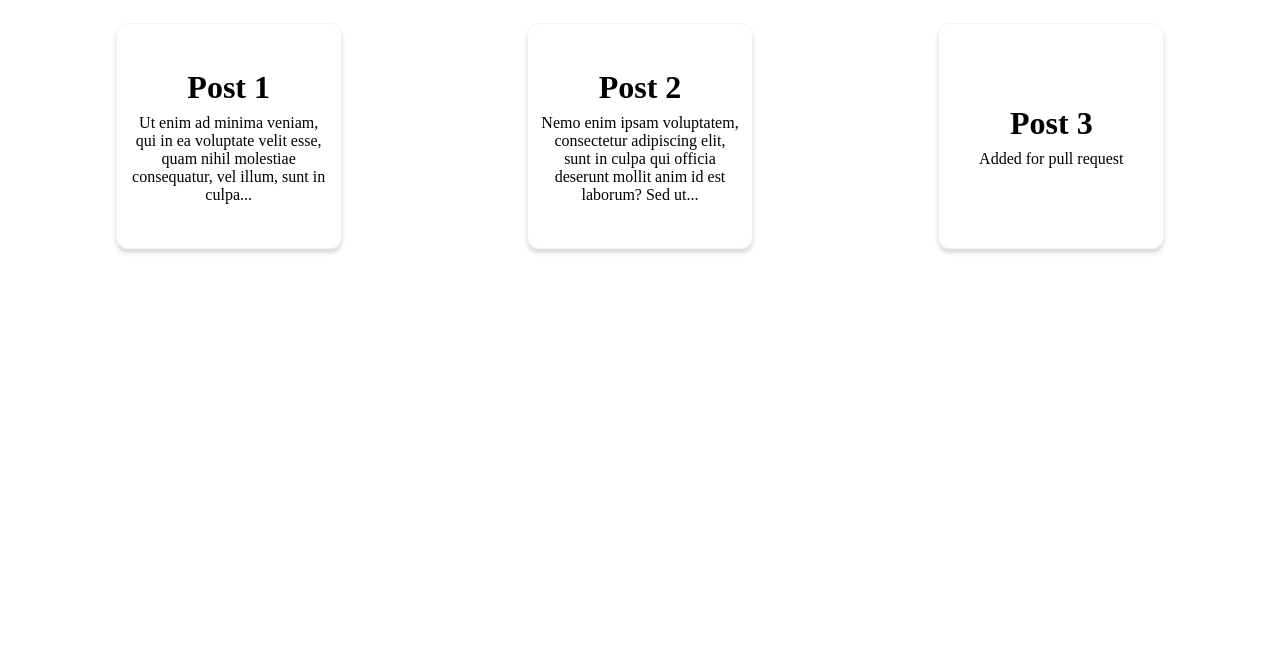
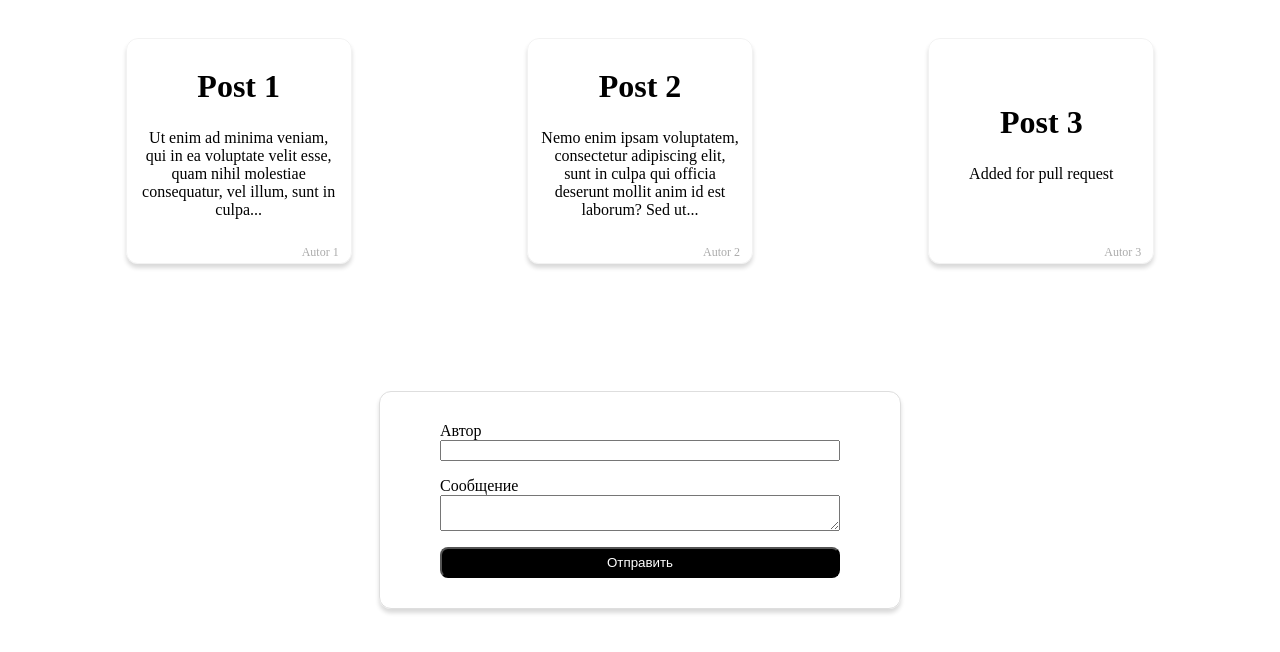
Before and after one commit to DavidBigway/react_js, a React (Create React App) app: page / in a window 1280 px wide. Shown: the top 652 px of the page. Built offline with nearby package versions, Linux system fonts and the light colour scheme.

Commit message:
lesson 2

```diff
--- a/src/App.js
+++ b/src/App.js
@@ -1,40 +1,54 @@
+import { useEffect, useState } from 'react'
 import Message from './components/Message'
-
-const posts = [
-  {
-    title: 'Post 1',
-    text: 'Ut enim ad minima veniam, qui in ea voluptate velit esse, quam nihil molestiae consequatur, vel illum, sunt in culpa...',
-  },
-  {
-    title: 'Post 2',
-    text: 'Nemo enim ipsam voluptatem, consectetur adipiscing elit, sunt in culpa qui officia deserunt mollit anim id est laborum? Sed ut...',
-  },
-  {
-    title: 'Post 3',
-    text: 'Added for pull request',
-  },
-]
+import posts from './assets/posts.json'
+import InputMessage from './components/InputMessage'
 
 function App() {
+  const [messageList, setMessageList] = useState([])
+
+  useEffect(() => {
+    setMessageList(posts)
+  }, [])
+
+  useEffect(() => {
+    messageList.length > 1 &&
+      setTimeout(() => {
+        console.log(
+          'Привет, я робот. Оставлен пост от:' +
+            messageList[messageList.length - 1].autor
+        )
+      }, 1500)
+  }, [messageList])
+
   return (
-    <div style={styles.flex}>
-      {posts.map((post, i) => {
-        return (
-          <Message title={post.title} key={i + Math.random()}>
-            {post.text}
-          </Message>
-        )
-      })}
+    <div style={{ ...styles.flex, ...styles.column }}>
+      <div style={{ ...styles.posts, ...styles.flex }}>
+        {messageList.map((post, i) => {
+          return (
+            <Message {...post} key={i + Math.random()}>
+              {post.message}
+            </Message>
+          )
+        })}
+      </div>
+      <InputMessage messageList={messageList} onMessageList={setMessageList} />
     </div>
   )
 }
 
 const styles = {
+  posts: {
+    marginBottom: '80px',
+    flexWrap: 'wrap',
+  },
   flex: {
     display: 'flex',
     justifyContent: 'space-around',
     padding: '15px',
   },
+  column: {
+    flexDirection: 'column',
+  },
 }
 
 export default App
--- /dev/null
+++ b/src/assets/posts.json
@@ -0,0 +1,17 @@
+[
+  {
+    "title": "Post 1",
+    "message": "Ut enim ad minima veniam, qui in ea voluptate velit esse, quam nihil molestiae consequatur, vel illum, sunt in culpa...",
+    "autor": "Autor 1"
+  },
+  {
+    "title": "Post 2",
+    "message": "Nemo enim ipsam voluptatem, consectetur adipiscing elit, sunt in culpa qui officia deserunt mollit anim id est laborum? Sed ut...",
+    "autor": "Autor 2"
+  },
+  {
+    "title": "Post 3",
+    "message": "Added for pull request",
+    "autor": "Autor 3"
+  }
+]
--- /dev/null
+++ b/src/components/Button.jsx
@@ -0,0 +1,31 @@
+import React, { useCallback } from 'react'
+import styles from './button.module.css'
+
+export default function Button({
+  children,
+  formState,
+  messageList,
+  onMessageList,
+}) {
+  const handleOnClick = useCallback(
+    (e) => {
+      e.preventDefault()
+      onMessageList((prev) => [
+        ...prev,
+        { ...formState, title: `Post ${messageList.length + 1}` },
+      ])
+    },
+    [formState, messageList.length, onMessageList]
+  )
+  return (
+    <>
+      <button
+        type="submit"
+        className={styles['post-submit']}
+        onClick={handleOnClick}
+      >
+        {children}
+      </button>
+    </>
+  )
+}
--- /dev/null
+++ b/src/components/InputMessage.jsx
@@ -0,0 +1,50 @@
+import React, { useState } from 'react'
+import Button from './Button'
+import styles from './input-message.module.css'
+
+export default function InputMessage({ messageList, onMessageList }) {
+  const [formState, setFormState] = useState({})
+  const handleOnChange = (e) => {
+    if (e.target.id === 'autor') {
+      setFormState({
+        ...formState,
+        autor: e.target.value,
+      })
+    }
+    if (e.target.id === 'message') {
+      setFormState({
+        ...formState,
+        message: e.target.value,
+      })
+    }
+  }
+  return (
+    <>
+      <form className={styles.form}>
+        <label htmlFor="autor">Автор</label>
+        <input
+          className={styles.input}
+          type="text"
+          name="autor"
+          id="autor"
+          onChange={handleOnChange}
+        />
+        <label htmlFor="message">Сообщение</label>
+        <textarea
+          className={styles.input}
+          type="textarea"
+          name="message"
+          id="message"
+          onChange={handleOnChange}
+        />
+        <Button
+          formState={formState}
+          messageList={messageList}
+          onMessageList={onMessageList}
+        >
+          Отправить
+        </Button>
+      </form>
+    </>
+  )
+}
--- a/src/components/Message.jsx
+++ b/src/components/Message.jsx
@@ -1,12 +1,13 @@
 import React from 'react'
-import styles from './Message.module.css'
+import styles from './message.module.css'
 
-export default function Message({ title, children }) {
+export default function Message({ title, children, autor }) {
   return (
     <>
-      <div className={styles.message}>
+      <div className={styles.box}>
         <h1 className={styles.title}>{title}</h1>
-        <p className={styles.text}>{children}</p>
+        <p className={styles.message}>{children}</p>
+        <span className={styles.autor}>{autor}</span>
       </div>
     </>
   )
--- a/src/components/Message.module.css
+++ b/src/components/Message.module.css
@@ -1,14 +1,16 @@
-.message {
+.box {
+  position: relative;
   width: 200px;
   height: 200px;
+  padding: 12px;
+  margin-bottom: 32px;
   display: flex;
   flex-direction: column;
   align-items: center;
   justify-content: center;
-  padding: 12px;
   text-align: center;
+  border: 1px solid rgba(0, 0, 0, 0.05);
   border-radius: 12px;
-  border: 1px solid rgba(0, 0, 0, 0.05);
   box-shadow: 0 4px 4px rgba(0, 0, 0, 0.15);
 }
 .title {
@@ -18,3 +20,10 @@
 .text {
   margin: 0;
 }
+.autor {
+  position: absolute;
+  bottom: 3px;
+  right: 12px;
+  color: #ababab;
+  font-size: 12px;
+}
--- /dev/null
+++ b/src/components/button.module.css
@@ -0,0 +1,6 @@
+.post-submit {
+  padding: 6px 12px;
+  background-color: #000;
+  color: #fff;
+  border-radius: 8px;
+}
--- /dev/null
+++ b/src/components/input-message.module.css
@@ -0,0 +1,13 @@
+.form {
+  display: flex;
+  flex-direction: column;
+  width: 400px;
+  margin: auto;
+  border: 1px solid #dedede;
+  padding: 30px 60px;
+  border-radius: 12px;
+  box-shadow: 0 4px 4px rgb(0 0 0 / 15%);
+}
+.input {
+  margin-bottom: 16px;
+}
```
